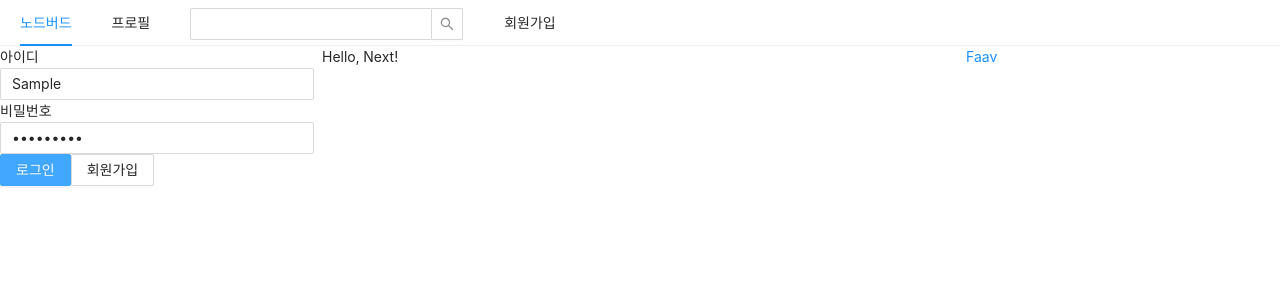
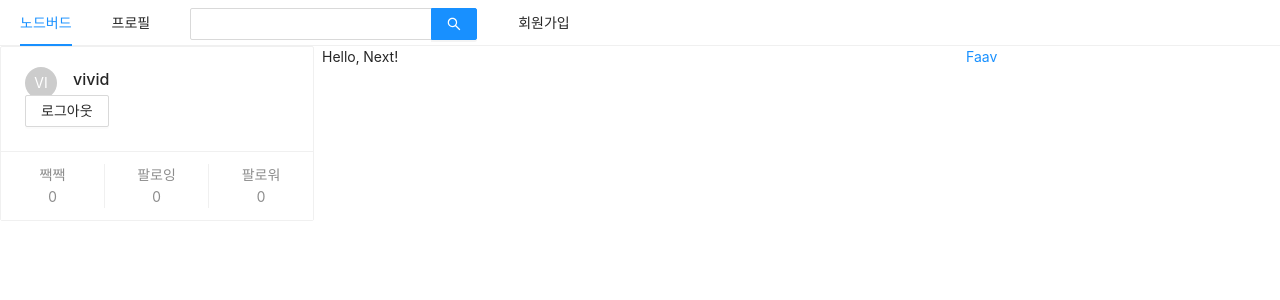
Before and after one commit to luckychdl/side-project-2, a Next.js app: page / in a window 1280 px wide. Both pictures are taken after typing "Sample", "Sample123" into the empty fields and a click on the button "로그인". Shown: the top 300 px of the page. Built offline with nearby package versions, Linux system fonts and the light colour scheme.

Commit message:
login form

```diff
--- a/components/appLayout.js
+++ b/components/appLayout.js
@@ -1,42 +1,65 @@
-import React, { useState } from 'react'
-import PropTypes from 'prop-types'
-import Link from 'next/link'
-import { Input, Menu, Row, Col } from 'antd'
-import UserProfile from './userProfile'
-import LoginForm from './loginForm'
-const AppLayout = ({children}) => {
-  const [isLoggedIn, setIsLoggedIn] = useState(false)
-  return(
+import React, { useState } from "react";
+import PropTypes from "prop-types";
+import Link from "next/link";
+import { Input, Menu, Row, Col } from "antd";
+import UserProfile from "./UserProfile";
+import LoginForm from "./LoginForm";
+import styled from "styled-components";
+
+const SearchInput = styled(Input.Search)`
+  vertical-align: middle;
+`;
+const AppLayout = ({ children }) => {
+  const [isLoggedIn, setIsLoggedIn] = useState(false);
+  return (
     <div>
-      <Menu mode='horizontal'>
+      <Menu mode="horizontal">
         <Menu.Item>
-          <Link href="/"><a>노드버드</a></Link>
+          <Link href="/">
+            <a>노드버드</a>
+          </Link>
         </Menu.Item>
         <Menu.Item>
-          <Link href="/profile"><a>프로필</a></Link>
+          <Link href="/profile">
+            <a>프로필</a>
+          </Link>
         </Menu.Item>
         <Menu.Item>
-          <Input.Search style={{verticalAlign: "middle"}}/>
+          <SearchInput enterButton />
         </Menu.Item>
         <Menu.Item>
-          <Link href="/signup"><a>회원가입</a></Link>
+          <Link href="/signup">
+            <a>회원가입</a>
+          </Link>
         </Menu.Item>
       </Menu>
       <Row gutter={8}>
         <Col xs={24} md={6}>
-          {isLoggedIn ? <UserProfile /> : <LoginForm />}
+          {isLoggedIn ? (
+            <UserProfile setIsLoggedIn={setIsLoggedIn} />
+          ) : (
+            <LoginForm setIsLoggedIn={setIsLoggedIn} />
+          )}
         </Col>
-        <Col xs={24} md={12}>{children}</Col>
+        <Col xs={24} md={12}>
+          {children}
+        </Col>
         <Col xs={24} md={6}>
-          <a href="https://www.faav.co.kr" rel='noreferrer noopener' target='_blank'>Faav</a>
+          <a
+            href="https://www.faav.co.kr"
+            rel="noreferrer noopener"
+            target="_blank"
+          >
+            Faav
+          </a>
         </Col>
       </Row>
-
     </div>
-  )
-}
+  );
+};
 
 AppLayout.propTypes = {
-  children: PropTypes.node.isRequired
-}
-export default AppLayout
+  children: PropTypes.node.isRequired,
+};
+
+export default AppLayout;
--- a/components/loginForm.js
+++ b/components/loginForm.js
@@ -1,18 +1,27 @@
-import React, { useCallback, useState } from "react"
+import React, { useCallback, useMemo, useState } from "react"
 import { Button, Form, Input } from "antd"
 import Link from "next/link"
-const LoginForm = () => {
+// import styled from "styled-components"
+
+// const ButtonWrapper = styled.div`
+//   margin-top: 10px;
+// `
+const LoginForm = ({ setIsLoggedIn }) => {
   const [id, setId] = useState('')
   const [password, setPassword] = useState('')
 
+  const style = useMemo(() => ({ marginTop: 10}),[])
   const onChageId = useCallback((e) => {
     setId(e.target.value)
   },[])
   const onChagePassword = useCallback((e) => {
     setPassword(e.target.value)
   },[])
+  const onSubmitForm = useCallback(() => {
+    setIsLoggedIn(true)
+  },[id, password])
   return (
-    <Form>
+    <Form onFinish={onSubmitForm}>
       <div>
         <label htmlFor="user-id">아이디</label>
         <br />
@@ -23,7 +32,7 @@ const LoginForm = () => {
         <br />
         <Input name="user-password" value={password} type='password' onChange={onChagePassword} required/>
       </div>
-      <div>
+      <div style={style}>
         <Button type="primary" htmlType="submit" loading={false}>로그인</Button>
         <Link href="/signup"><a><Button>회원가입</Button></a></Link>
       </div>
--- a/components/userProfile.js
+++ b/components/userProfile.js
@@ -1,8 +1,17 @@
 import React from "react"
-const UserProfile = () => {
+import { Avatar, Button, Card } from "antd"
+const UserProfile = ({ setIsLoggedIn }) => {
 
   return (
-    <div>프로필</div>
+    <Card
+    actions={[
+      <div key='twit'>짹짹<br />0</div>,
+      <div key='followings'>팔로잉<br />0</div>,
+      <div key='followers'>팔로워<br />0</div>,
+    ]}>
+      <Card.Meta title="vivid" avatar={<Avatar>VI</Avatar>}/>
+      <Button>로그아웃</Button>
+    </Card>
   )
 }
 
```
Also changed, not shown: .eslintrc.json.
